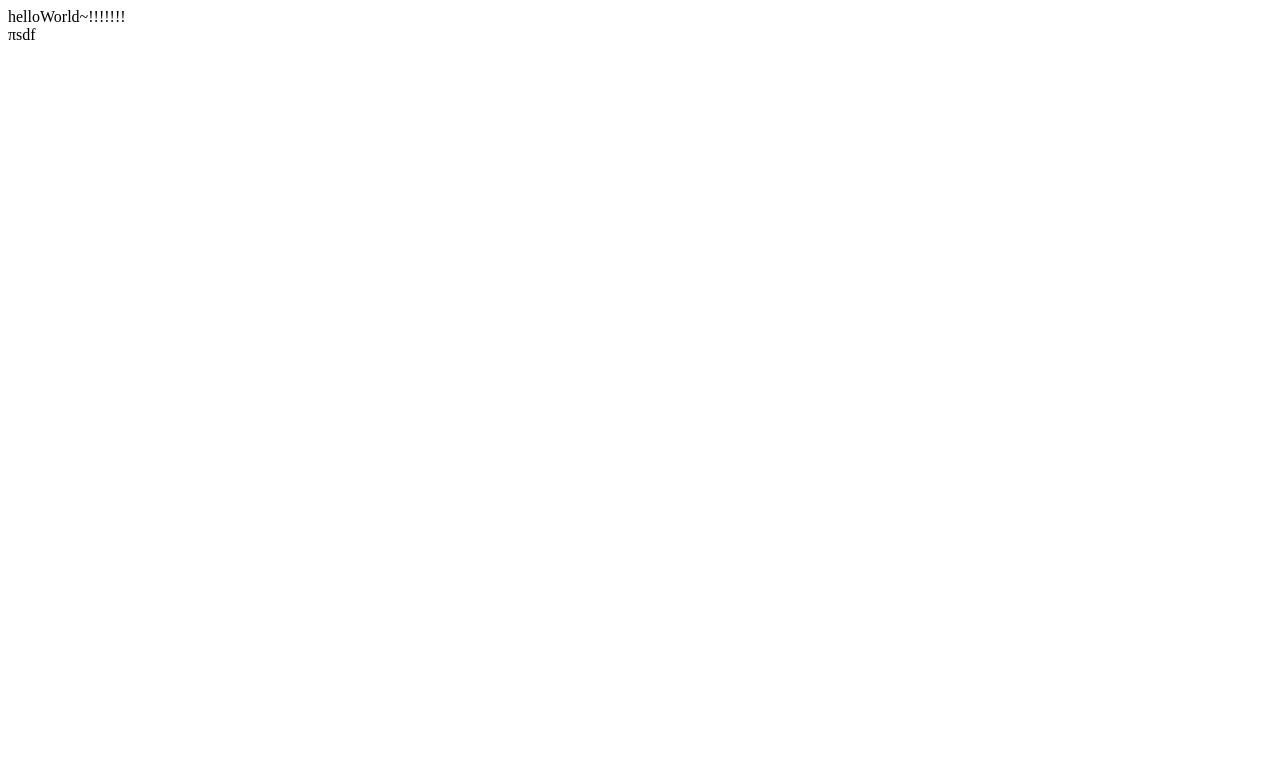
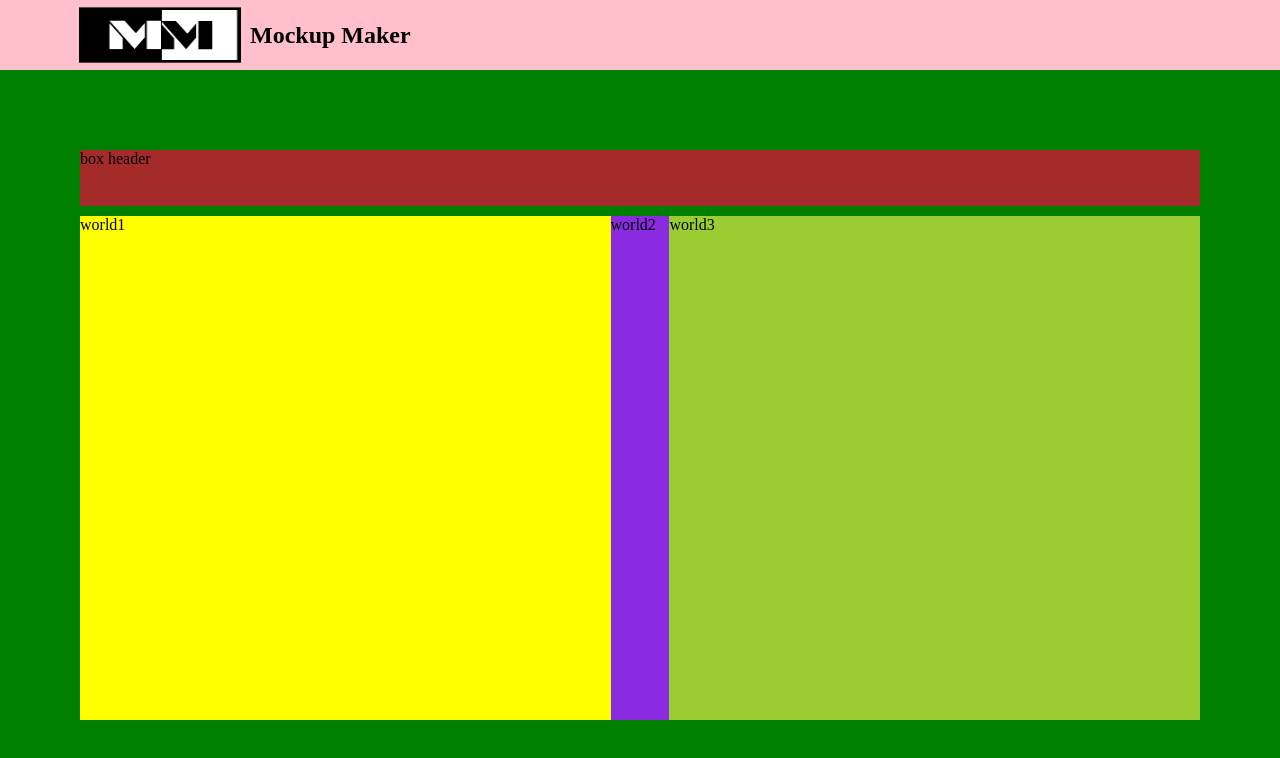
Before and after one commit to newtypeid/mockup-maker, a React app: page / in a window 1280 px wide. Shown: the top 758 px of the page. Built offline with nearby package versions, Linux system fonts and the light colour scheme.

Commit message:
DRAW layout

```diff
--- /dev/null
+++ b/src/components/App.scss
@@ -0,0 +1,8 @@
+.container {
+  width: 100%;
+  height: 100%;
+  display: flex;
+  justify-content: center;
+  flex-direction: column;
+  background-color: blue;
+}
--- a/src/components/App.tsx
+++ b/src/components/App.tsx
@@ -1,10 +1,13 @@
 import * as React from 'react';
-
+import './App.scss';
+import { BodyComponent } from './body';
+import { HeaderComponent } from './header';
 class App extends React.Component {
   render() {
     return (
-      <div>
-        helloWorld~!!!!!!!<div>πsdf</div>
+      <div className="container">
+        <HeaderComponent />
+        <BodyComponent />
       </div>
     );
   }
--- /dev/null
+++ b/src/components/body/body.scss
@@ -0,0 +1,32 @@
+.body_container {
+  flex: 13;
+  width: 100%;
+  display: flex;
+  flex-direction: column;
+  background-color: green;
+  .box_header {
+    flex: 1;
+    margin: 80px 80px 10px 80px;
+    background-color: brown;
+  }
+  .box_container {
+    flex: 9;
+    height: 500px;
+    min-width: 270px;
+    margin: 0 80px 80px 80px;
+    display: flex;
+    justify-content: space-between;
+    .left_box {
+      flex: 9;
+      background-color: yellow;
+    }
+    .center_box {
+      flex: 1;
+      background-color: blueviolet;
+    }
+    .right_box {
+      flex: 9;
+      background-color: yellowgreen;
+    }
+  }
+}
--- /dev/null
+++ b/src/components/body/index.tsx
@@ -0,0 +1,12 @@
+import * as React from 'react';
+import './body.scss';
+export const BodyComponent = () => (
+  <div className="body_container">
+    <div className="box_header">box header</div>
+    <div className="box_container">
+      <div className="left_box">world1</div>
+      <div className="center_box">world2</div>
+      <div className="right_box">world3</div>
+    </div>
+  </div>
+);
--- /dev/null
+++ b/src/components/header/header.scss
@@ -0,0 +1,24 @@
+.header_container {
+  width: 100%;
+  min-height: 70px;
+  flex: 1;
+  display: flex;
+  flex-direction: row;
+  justify-content: center;
+  position: sticky !important;
+  z-index: 10;
+  background-color: red;
+  .header_inner {
+    max-width: 1600px;
+    width: 100%;
+    height: auto;
+    padding: 0 70px;
+    display: flex;
+    align-items: center;
+    background-color: pink;
+    img {
+      width: 180px;
+      height: 120px;
+    }
+  }
+}
--- /dev/null
+++ b/src/components/header/index.tsx
@@ -0,0 +1,11 @@
+import * as React from 'react';
+import logo from '../../assets/logo.png';
+import './header.scss';
+export const HeaderComponent = () => (
+  <div className="header_container">
+    <div className="header_inner">
+      <img src={logo} alt="" />
+      <h2>Mockup Maker</h2>
+    </div>
+  </div>
+);
--- a/src/index.html
+++ b/src/index.html
@@ -6,7 +6,7 @@
     <meta http-equiv="X-UA-Compatible" content="ie=edge" />
     <title>Make Mockup</title>
   </head>
-    <body>
-        <div id="root"></div>
+  <body style="margin: 0; padding: 0;">
+    <div id="root" style="width: 100vw; height: 100vh;"></div>
   </body>
 </html>
```
Also changed, not shown: src/assets/logo.png (added). Lines whose indentation alone changed are shown as unchanged.
